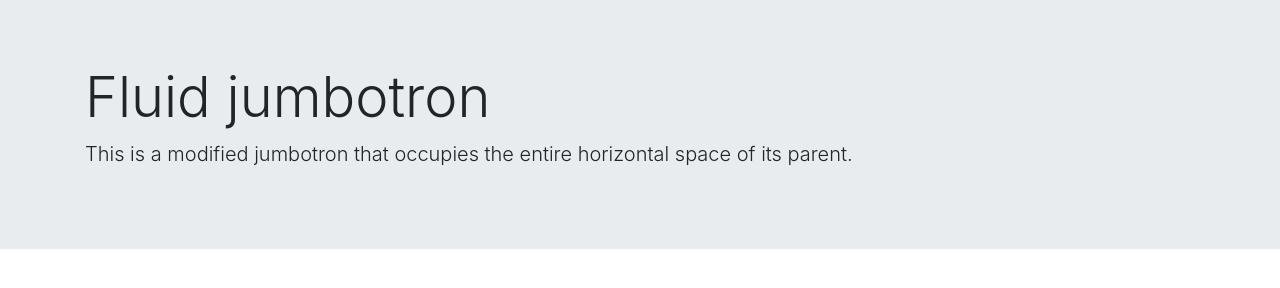
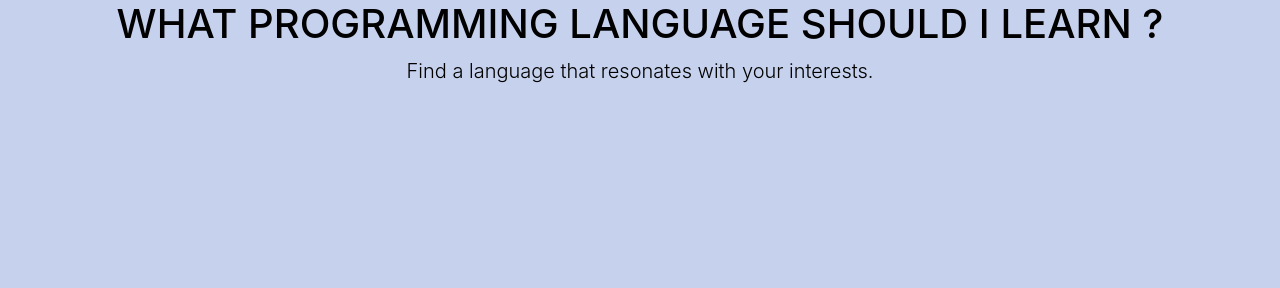
Before and after one commit to alexanderkondra/fridayweek2, a plain HTML site: page index.html in a window 1280 px wide. Drawn offline with Linux system fonts and the light colour scheme.

Commit message:
add styles.css

```diff
--- a/css/styles.css
+++ b/css/styles.css
@@ -0,0 +1,14 @@
+.titletop {
+background-image: url("");
+background:cover;
+text-align: center;
+color: black;
+}
+
+h1 {
+
+}
+
+body {
+  background-color: #C6D2ED
+}
--- a/index.html
+++ b/index.html
@@ -9,11 +9,12 @@
     <link rel="stylesheet" href="css/bootstrap.css">
     <link rel="stylesheet" href="css/styles.css">
   </head>
+
   <body>
-    <div class="jumbotron jumbotron-fluid">
-  <div class="container">
-    <h1 class="display-4">Fluid jumbotron</h1>
-    <p class="lead">This is a modified jumbotron that occupies the entire horizontal space of its parent.</p>
+    <div class="container">
+    <div class="titletop">
+    <h1 class="texttop">WHAT PROGRAMMING LANGUAGE SHOULD I LEARN ?</h1>
+    <p class="lead">Find a language that resonates with your interests.</p>
   </div>
 </div>
 
```
Also changed, not shown: img/cube.gif (added).
